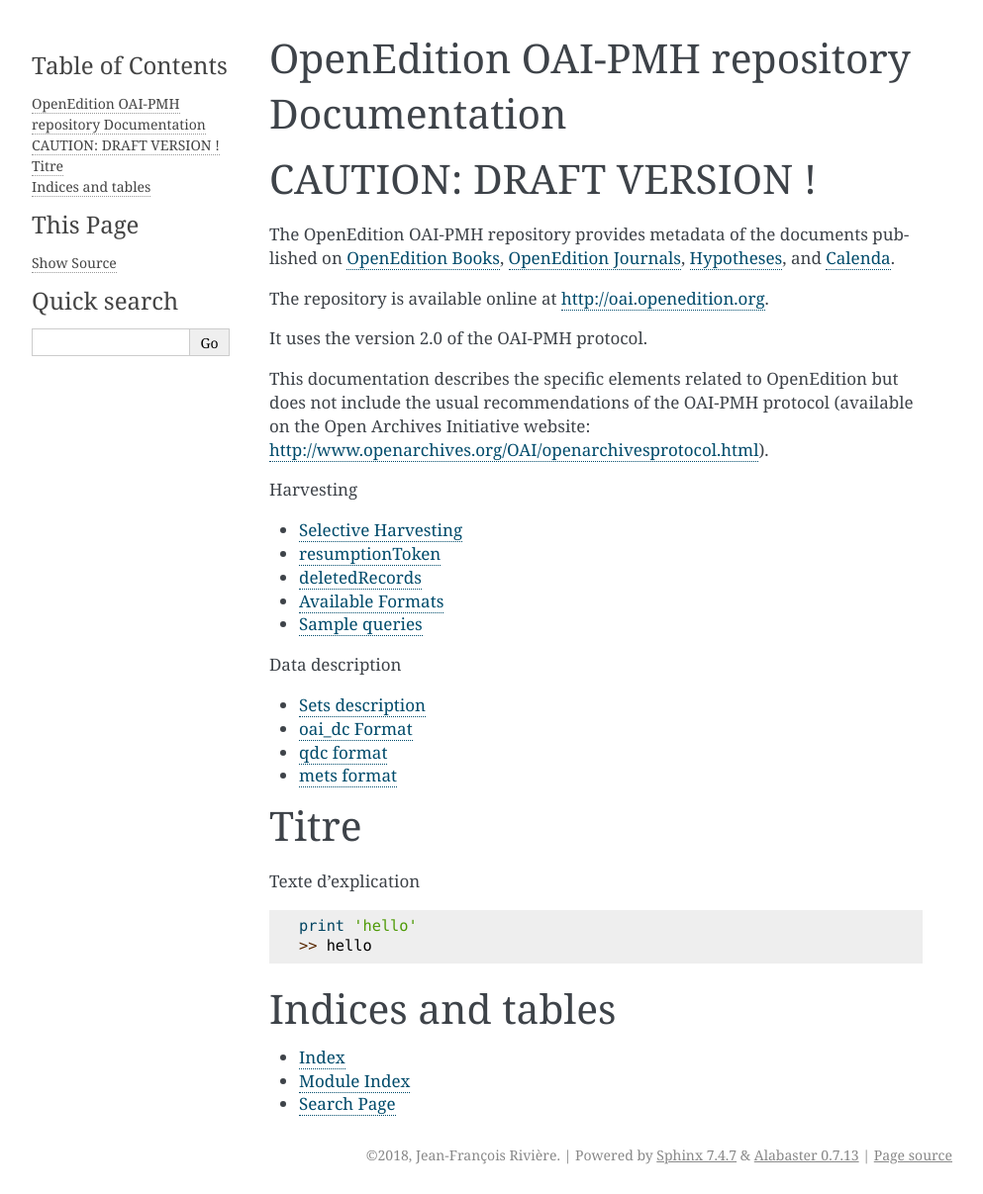
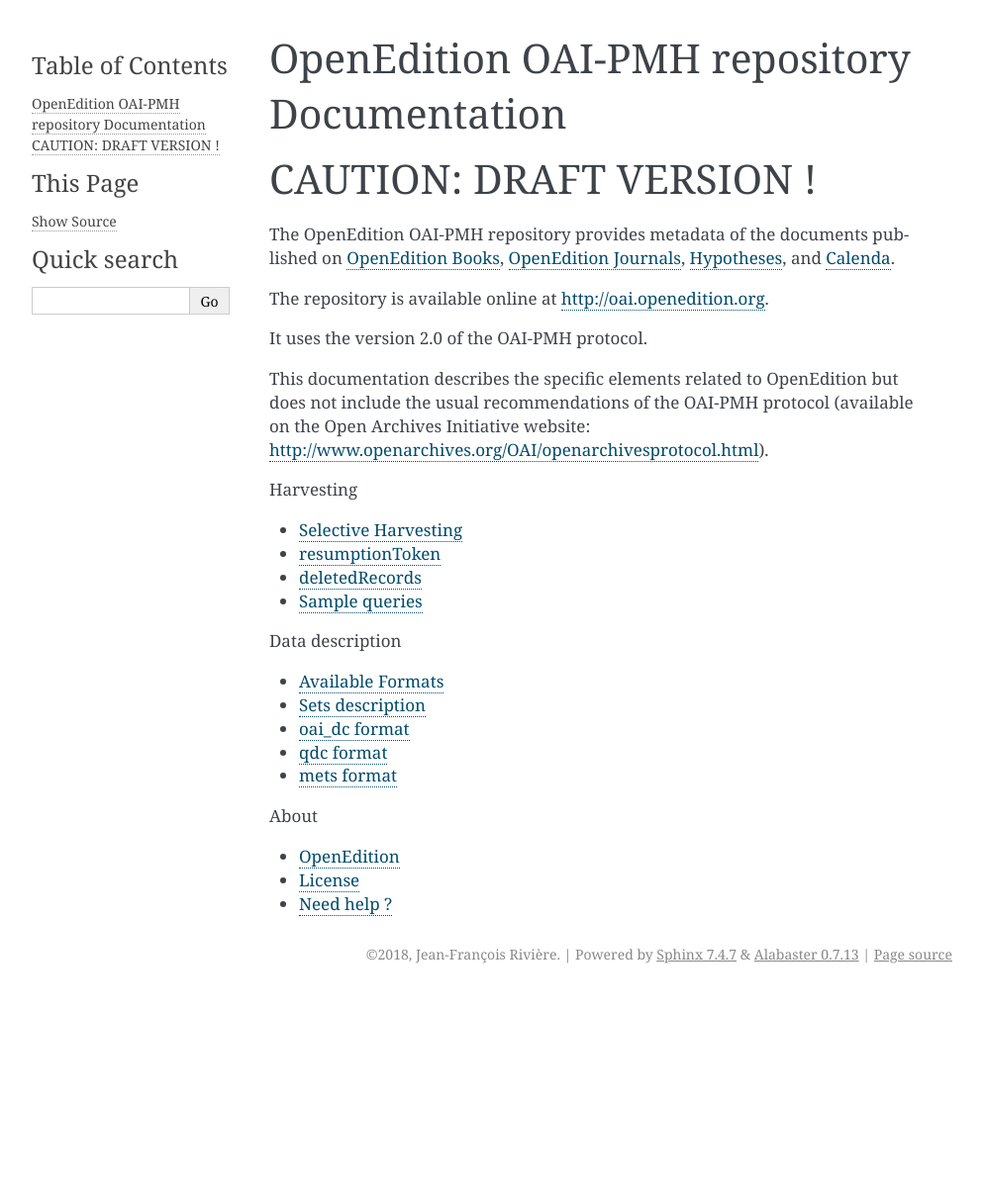
Before and after one commit to PatGendre/oai-openedition, a Sphinx documentation site: the page built from docs/source/index.rst, in a window 1280 px wide. Shown: the whole page at 99% size, without its empty margins (148-1141 px from the left). Built offline with Sphinx 7.4.7, drawn with Linux system fonts in a browser that asks for light colours; after the commit the page ends 1004 px from its top, so only the background shows below that.

Commit message:
add presentation

```diff
--- /dev/null
+++ b/docs/source/help.rst
@@ -0,0 +1,4 @@
+Need help ?
+============================================
+
+Please email us: contact+oai@openedition.org
--- a/docs/source/index.rst
+++ b/docs/source/index.rst
@@ -29,25 +28,17 @@
    :maxdepth: 1
    :caption: Data description
 
+   availableFormats
    sets
    oai_dc
    qdc
    mets
 
 
-Titre
-=====
+.. toctree::
+   :maxdepth: 1
+   :caption: About
 
-Texte d'explication ::
-
-    print 'hello'
-    >> hello
-
-
-
-Indices and tables
-==================
-
-* :ref:`genindex`
-* :ref:`modindex`
-* :ref:`search`
+   openedition
+   license
+   help
--- /dev/null
+++ b/docs/source/license.rst
@@ -0,0 +1,4 @@
+License
+============================================
+
+TODO
--- a/docs/source/oai_dc.rst
+++ b/docs/source/oai_dc.rst
@@ -1,4 +1,4 @@
-oai_dc Format
+oai_dc format
 ===================
 
 
--- /dev/null
+++ b/docs/source/openedition.rst
@@ -0,0 +1,6 @@
+OpenEdition
+============================================
+
+OpenEdition is a comprehensive digital publishing infrastructure at the service of scientific information in the Humainties and social Sciences. The `OpenEdition portal <https://www.openedition.org>`_ includes four publishing and information platforms in the humanities and social sciences: `OpenEdition Journals <https://journals.openedition.org>`_, `OpenEdition Books <https://books.openedition.org>`_, `Hypotheses <https://hypotheses.org>`_ (research blogs) and `Calenda <https://calenda.org>`_ (announcements of international academic events). The portal is thus a space dedicated to the promotion of research, publishing tens of thousands of scientific documents that promote open access, while respecting the economic equilibrium of publications.
+
+https://www.openedition.org
```
Also changed, not shown: other parts of docs/source/index.rst (+0 -1 lines), docs/source/availableFormats.rst (+4 -5 lines), 1 other file.
